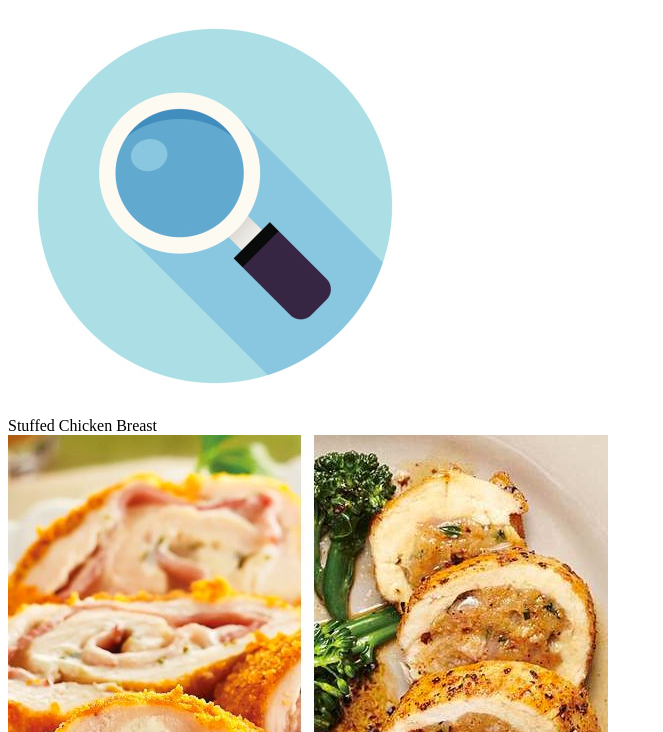
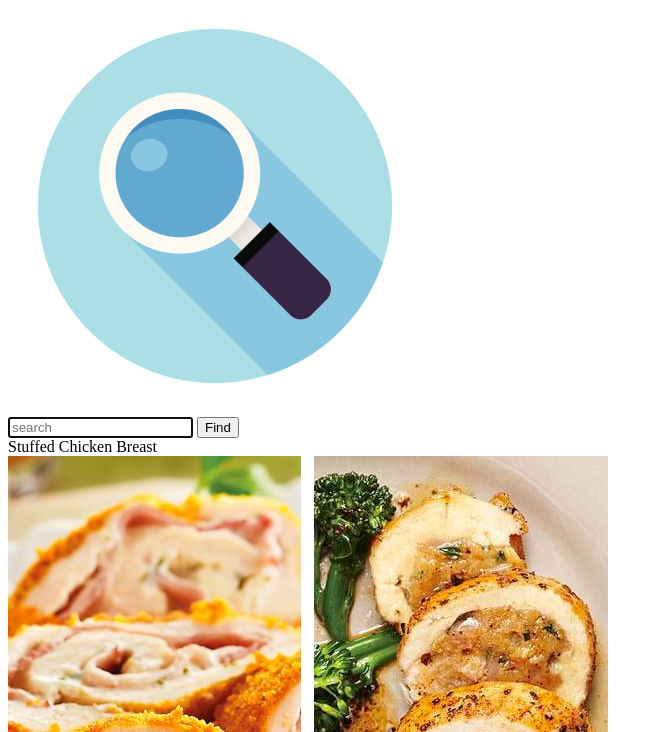
Before and after one commit to codingmster1/recipe-finder, a plain HTML site: page index.html in a window 1280 px wide. Shown: the part 68-800 px from the top of the page, without its empty margins (0-663 px from the left). Drawn offline with Linux system fonts and the light colour scheme.

Commit message:
search box added

```diff
--- a/index.html
+++ b/index.html
@@ -13,7 +13,10 @@
 
         </header>
         <section class="container">
-            <div class="search"></div>
+            <div class="search">
+                <input type="text" placeholder="search" autofocus/>
+                <button class="btn">Find</button>
+            </div>
             <div id="recipe-container">
                 <div class="recipe">
                     <div class="recipe-title">Stuffed Chicken Breast</div>
```
